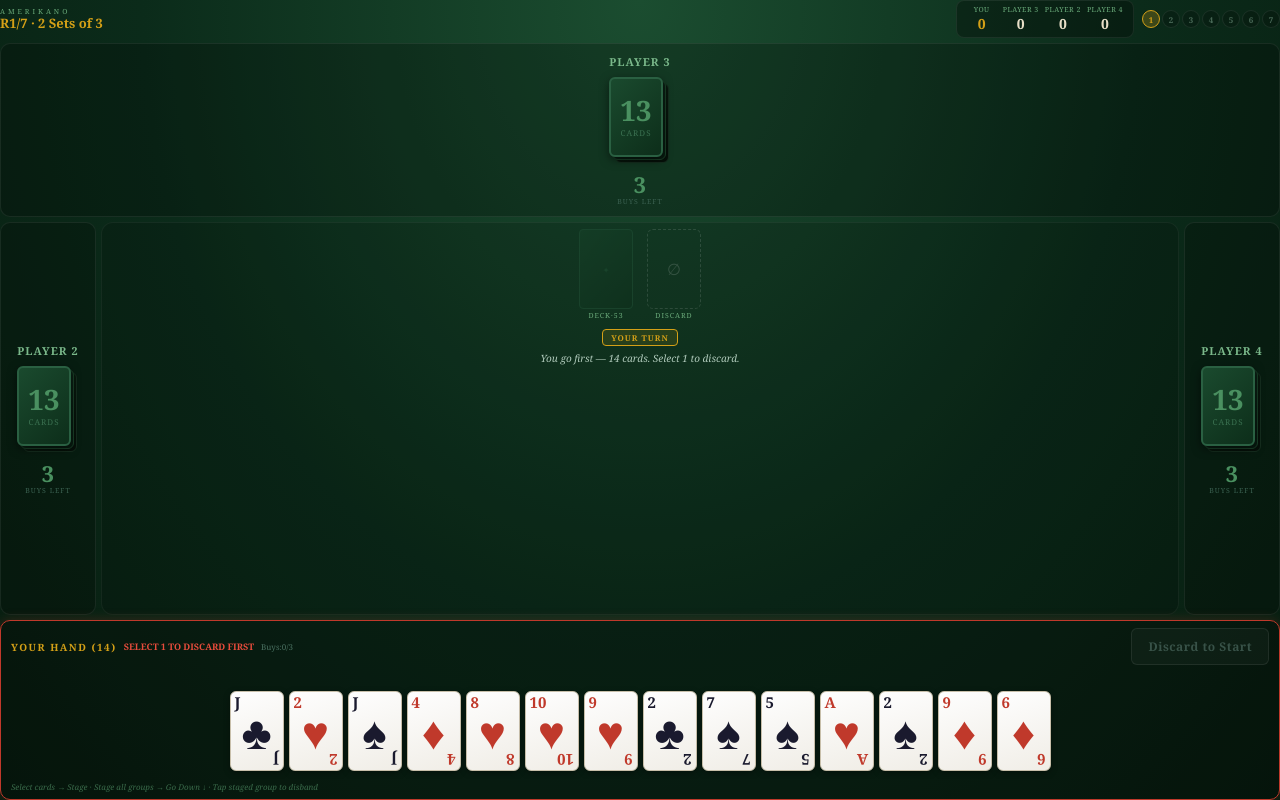
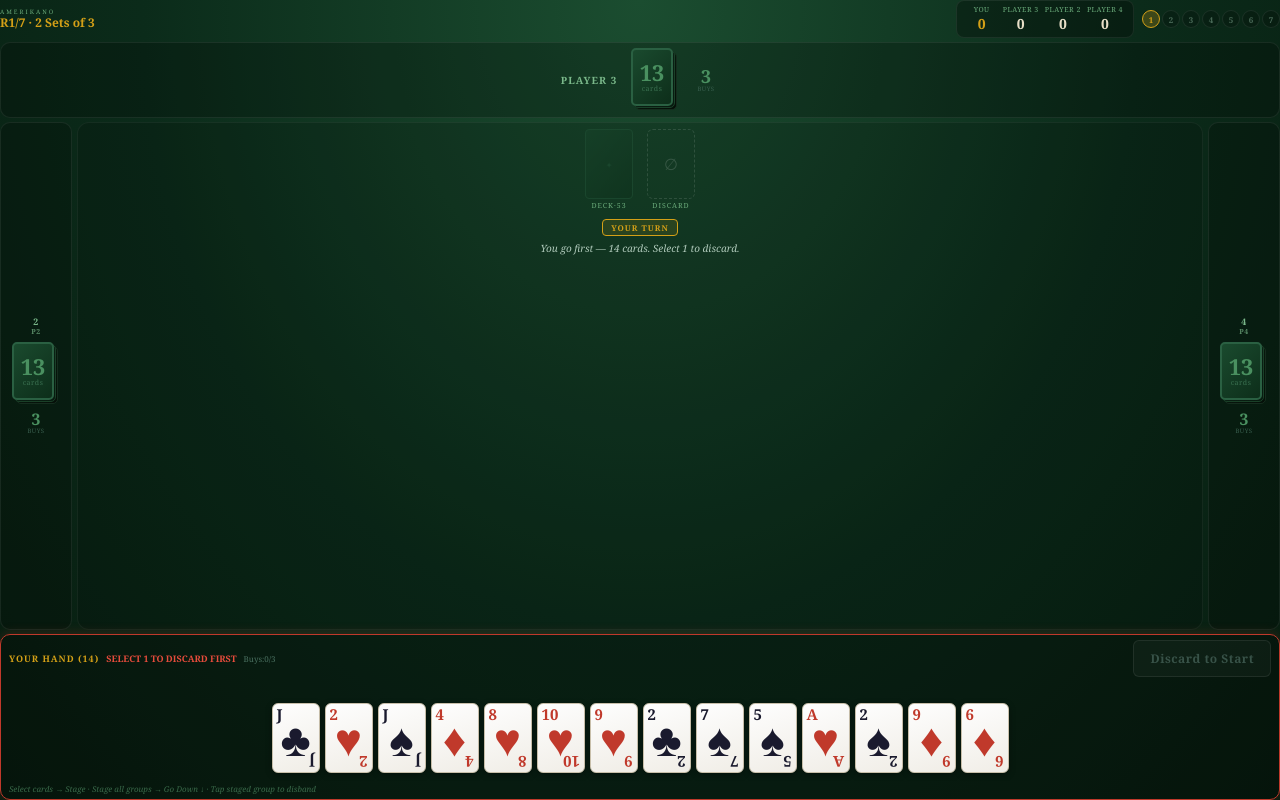
Before and after one commit to rasihramazanoglu/amerikano, a React (Vite) app: page / in a window 1280 px wide. Built offline with nearby package versions, Linux system fonts and the light colour scheme.

Commit message:
Add files via upload

```diff
--- a/src/App.jsx
+++ b/src/App.jsx
@@ -576,7 +576,7 @@ function useDragReorder(dispatch){
 }
 
 // ── Card ──────────────────────────────────────────────────────────────────────
-const CW=54,CH=80; // slightly larger for easier touch
+const CW=48,CH=70;
 function Card({card,selected,staged,onClick,faceDown,small,draggable,onDragStart,onDragOver,onDragEnd}){
   const w = small ? 20 : CW;
   const h = small ? 30 : CH;
@@ -706,58 +706,85 @@ function OpponentPanel({name,hand,metContract,isTurn,buysUsed,position}){
   const isVertical = position==="left"||position==="right";
   const accent = isTurn?"#d4a017":"#7ab88a";
   const buysLeft = 3-buysUsed;
+  const CWs=42, CHs=58; // smaller card for opponent panels
+
+  if(isVertical){
+    // Left/right: ultra-compact vertical strip
+    return(
+      <div style={{
+        display:"flex",flexDirection:"column",alignItems:"center",justifyContent:"center",
+        gap:5,
+        background:isTurn?"rgba(212,160,23,0.07)":"rgba(0,0,0,0.22)",
+        border:`1px solid ${isTurn?"rgba(212,160,23,0.45)":"rgba(255,255,255,0.07)"}`,
+        borderRadius:10,padding:"6px 5px",width:72,
+      }}>
+        <div style={{fontSize:9,fontWeight:700,color:accent,letterSpacing:0.5,
+          textTransform:"uppercase",textAlign:"center",lineHeight:1.2}}>
+          {name.replace("Player ","")}
+          <div style={{fontSize:7,opacity:0.7}}>P{name.slice(-1)}</div>
+        </div>
+        {/* Mini stack card */}
+        <div style={{position:"relative",width:CWs+6,height:CHs+6,flexShrink:0}}>
+          <div style={{position:"absolute",top:4,left:4,width:CWs,height:CHs,borderRadius:5,
+            background:"linear-gradient(135deg,#0a1e12,#050f08)",border:"1px solid #152d1e"}}/>
+          <div style={{position:"absolute",top:2,left:2,width:CWs,height:CHs,borderRadius:5,
+            background:"linear-gradient(135deg,#0d2318,#071a0f)",border:"1px solid #1a4028"}}/>
+          <div style={{position:"absolute",top:0,left:0,width:CWs,height:CHs,borderRadius:5,
+            background:"linear-gradient(135deg,#1a4a2e,#0d2e1a)",
+            border:`2px solid ${isTurn?"#d4a017":"#2a6042"}`,
+            display:"flex",flexDirection:"column",alignItems:"center",justifyContent:"center",
+            boxShadow:isTurn?"0 0 8px rgba(212,160,23,0.35)":"none",
+          }}>
+            <div style={{fontSize:22,fontWeight:800,color:isTurn?"#d4a017":"#4a9060",
+              fontFamily:"Georgia,serif",lineHeight:1}}>{hand.length}</div>
+            <div style={{fontSize:7,color:"#3a7050",letterSpacing:0.5,marginTop:1}}>cards</div>
+          </div>
+        </div>
+        <div style={{textAlign:"center"}}>
+          <div style={{fontSize:16,fontWeight:800,lineHeight:1,fontFamily:"Georgia,serif",
+            color:buysLeft===0?"#5a3a3a":buysLeft===1?"#c06030":"#4a9060"}}>{buysLeft}</div>
+          <div style={{fontSize:6,color:"#3a6050",letterSpacing:0.5,textTransform:"uppercase"}}>buys</div>
+        </div>
+        {metContract&&<div style={{fontSize:7,color:"#d4a017",letterSpacing:0.5}}>✓ DOWN</div>}
+        {isTurn&&<div style={{fontSize:7,color:"#d4a017",letterSpacing:0.5,fontWeight:700}}>TURN</div>}
+      </div>
+    );
+  }
+
+  // Top: horizontal compact strip
   return(
     <div style={{
-      display:"flex",flexDirection:"column",
-      alignItems:"center",justifyContent:"center",
-      gap:8,
+      display:"flex",alignItems:"center",justifyContent:"center",gap:12,
       background:isTurn?"rgba(212,160,23,0.07)":"rgba(0,0,0,0.22)",
       border:`1px solid ${isTurn?"rgba(212,160,23,0.45)":"rgba(255,255,255,0.07)"}`,
-      borderRadius:10,padding:"10px 8px",
-      width: isVertical ? 96 : "100%",
-      minHeight: isVertical ? 200 : undefined,
+      borderRadius:10,padding:"5px 14px",
     }}>
-      {/* Name */}
-      <div style={{textAlign:"center"}}>
-        <div style={{fontSize:11,fontWeight:700,color:accent,
-          letterSpacing:1,textTransform:"uppercase"}}>
-          {name}
-        </div>
-        {metContract&&<div style={{fontSize:8,color:"#d4a017",marginTop:1,letterSpacing:1}}>✓ DOWN</div>}
-        {isTurn&&!metContract&&<div style={{fontSize:8,color:"#d4a017",marginTop:1,letterSpacing:1}}>TURN</div>}
+      <div style={{textAlign:"center",minWidth:60}}>
+        <div style={{fontSize:10,fontWeight:700,color:accent,letterSpacing:1,textTransform:"uppercase"}}>{name}</div>
+        {metContract&&<div style={{fontSize:8,color:"#d4a017",letterSpacing:1}}>✓ DOWN</div>}
+        {isTurn&&!metContract&&<div style={{fontSize:8,color:"#d4a017",fontWeight:700}}>TURN</div>}
       </div>
-
-      {/* Stack card showing card count */}
-      <div style={{position:"relative",width:CW+8,height:CH+8,flexShrink:0}}>
-        <div style={{position:"absolute",top:6,left:6,width:CW,height:CH,borderRadius:6,
+      {/* Stack card */}
+      <div style={{position:"relative",width:CWs+6,height:CHs+6,flexShrink:0}}>
+        <div style={{position:"absolute",top:4,left:4,width:CWs,height:CHs,borderRadius:5,
           background:"linear-gradient(135deg,#0a1e12,#050f08)",border:"1px solid #152d1e"}}/>
-        <div style={{position:"absolute",top:3,left:3,width:CW,height:CH,borderRadius:6,
+        <div style={{position:"absolute",top:2,left:2,width:CWs,height:CHs,borderRadius:5,
           background:"linear-gradient(135deg,#0d2318,#071a0f)",border:"1px solid #1a4028"}}/>
-        <div style={{position:"absolute",top:0,left:0,width:CW,height:CH,borderRadius:6,
+        <div style={{position:"absolute",top:0,left:0,width:CWs,height:CHs,borderRadius:5,
           background:"linear-gradient(135deg,#1a4a2e,#0d2e1a)",
           border:`2px solid ${isTurn?"#d4a017":"#2a6042"}`,
           display:"flex",flexDirection:"column",alignItems:"center",justifyContent:"center",
-          boxShadow:isTurn?"0 0 10px rgba(212,160,23,0.35)":"0 3px 10px rgba(0,0,0,0.5)",
+          boxShadow:isTurn?"0 0 8px rgba(212,160,23,0.35)":"none",
         }}>
-          <div style={{fontSize:28,fontWeight:800,color:isTurn?"#d4a017":"#4a9060",
-            fontFamily:"Georgia,serif",lineHeight:1}}>
-            {hand.length}
-          </div>
-          <div style={{fontSize:8,color:"#3a7050",letterSpacing:1,textTransform:"uppercase",marginTop:3}}>
-            cards
-          </div>
+          <div style={{fontSize:22,fontWeight:800,color:isTurn?"#d4a017":"#4a9060",
+            fontFamily:"Georgia,serif",lineHeight:1}}>{hand.length}</div>
+          <div style={{fontSize:7,color:"#3a7050",letterSpacing:0.5,marginTop:1}}>cards</div>
         </div>
       </div>
-
-      {/* Buys remaining */}
-      <div style={{textAlign:"center"}}>
-        <div style={{fontSize:22,fontWeight:800,lineHeight:1,fontFamily:"Georgia,serif",
-          color:buysLeft===0?"#5a3a3a":buysLeft===1?"#c06030":"#4a9060"}}>
-          {buysLeft}
-        </div>
-        <div style={{fontSize:7,color:"#3a6050",letterSpacing:1,textTransform:"uppercase",marginTop:2}}>
-          buys left
-        </div>
+      <div style={{textAlign:"center",minWidth:30}}>
+        <div style={{fontSize:18,fontWeight:800,lineHeight:1,fontFamily:"Georgia,serif",
+          color:buysLeft===0?"#5a3a3a":buysLeft===1?"#c06030":"#4a9060"}}>{buysLeft}</div>
+        <div style={{fontSize:6,color:"#3a6050",letterSpacing:0.5,textTransform:"uppercase"}}>buys</div>
       </div>
     </div>
   );
@@ -853,15 +880,15 @@ export default function ContractRummy(){
       fontFamily:"Georgia,'Times New Roman',serif",color:"#e8dfc8",
       padding:"env(safe-area-inset-top, 6px) env(safe-area-inset-right, 8px) env(safe-area-inset-bottom, 6px) env(safe-area-inset-left, 8px)",
       boxSizing:"border-box",
-      display:"flex",flexDirection:"column",gap:5,
+      display:"flex",flexDirection:"column",gap:4,
       overflow:"hidden",
     }}>
 
       {/* ── Top bar: title + scores + round pills ── */}
       <div style={{display:"flex",alignItems:"center",gap:8,flexWrap:"wrap"}}>
         <div style={{flex:1,minWidth:140}}>
-          <div style={{fontSize:7,letterSpacing:3,color:"#6aaa7a",textTransform:"uppercase"}}>Amerikano</div>
-          <div style={{fontSize:13,fontWeight:700,color:"#d4a017",lineHeight:1.2}}>
+          <div style={{fontSize:6,letterSpacing:2,color:"#6aaa7a",textTransform:"uppercase"}}>Amerikano</div>
+          <div style={{fontSize:12,fontWeight:700,color:"#d4a017",lineHeight:1.2}}>
             R{state.roundIndex+1}/7 · {contract.desc}
           </div>
         </div>
@@ -1006,7 +1033,7 @@ export default function ContractRummy(){
 
       {/* ── Player hand — BOTTOM ── */}
       <div style={{
-        background:"rgba(0,0,0,0.28)",borderRadius:10,padding:"7px 10px",
+        background:"rgba(0,0,0,0.28)",borderRadius:10,padding:"5px 8px",
         border:`1.5px solid ${inFirst?"#c0392b":alreadyDown?"rgba(212,160,23,0.6)":state.stagingGroups.length?"#4a90d9":"rgba(212,160,23,0.18)"}`,
         boxShadow:inFirst?"0 0 12px rgba(192,57,43,0.25)":alreadyDown?"0 0 10px rgba(212,160,23,0.15)":state.stagingGroups.length?"0 0 8px rgba(74,144,217,0.15)":"none",
       }}>
@@ -1021,7 +1048,7 @@ export default function ContractRummy(){
         <div style={{display:"flex",alignItems:"center",justifyContent:"space-between",
           marginBottom:6,flexWrap:"wrap",gap:5}}>
           <div style={{display:"flex",alignItems:"center",gap:7,flexWrap:"wrap"}}>
-            <span style={{fontSize:10,letterSpacing:1.5,color:"#d4a017",textTransform:"uppercase",fontWeight:700}}>
+            <span style={{fontSize:9,letterSpacing:1,color:"#d4a017",textTransform:"uppercase",fontWeight:700}}>
               Your Hand ({state.hands[0].length})
             </span>
             {inFirst&&<span style={{fontSize:9,color:"#e74c3c",fontWeight:700}}>SELECT 1 TO DISCARD FIRST</span>}
```
